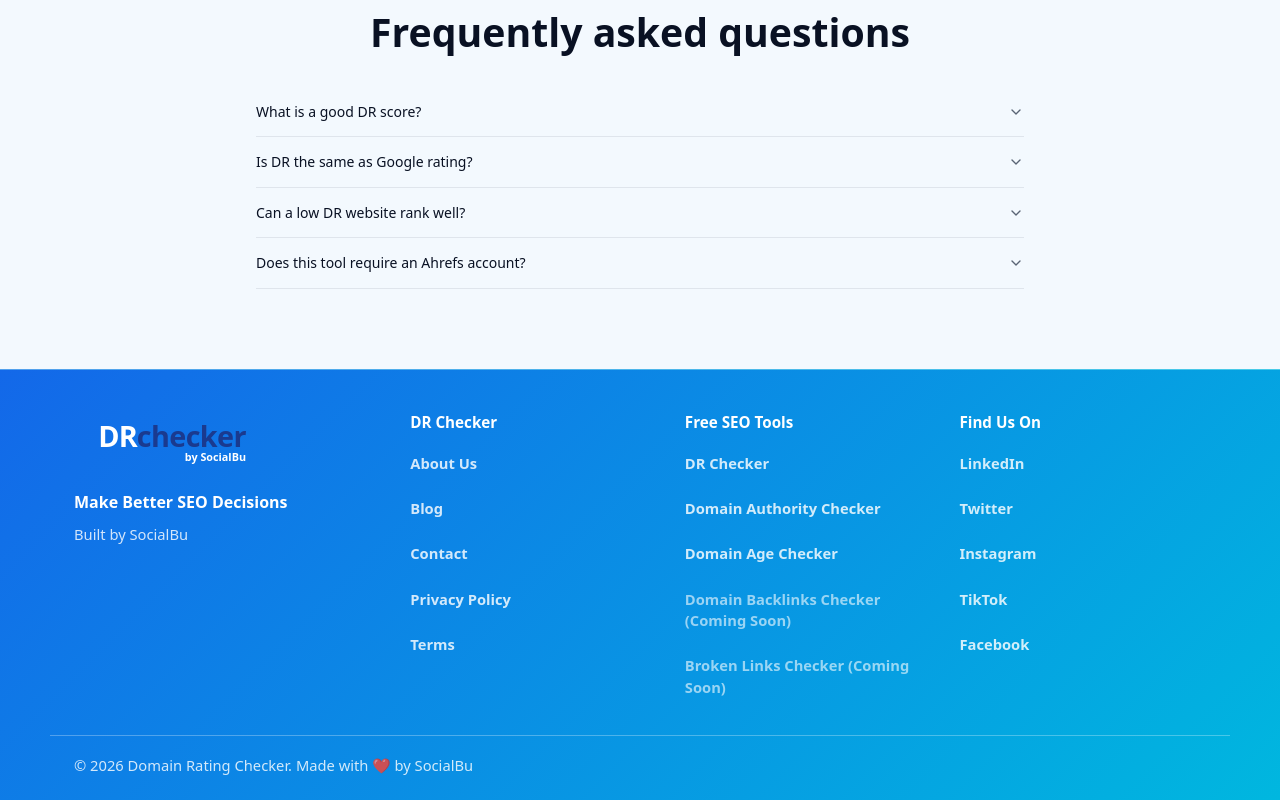
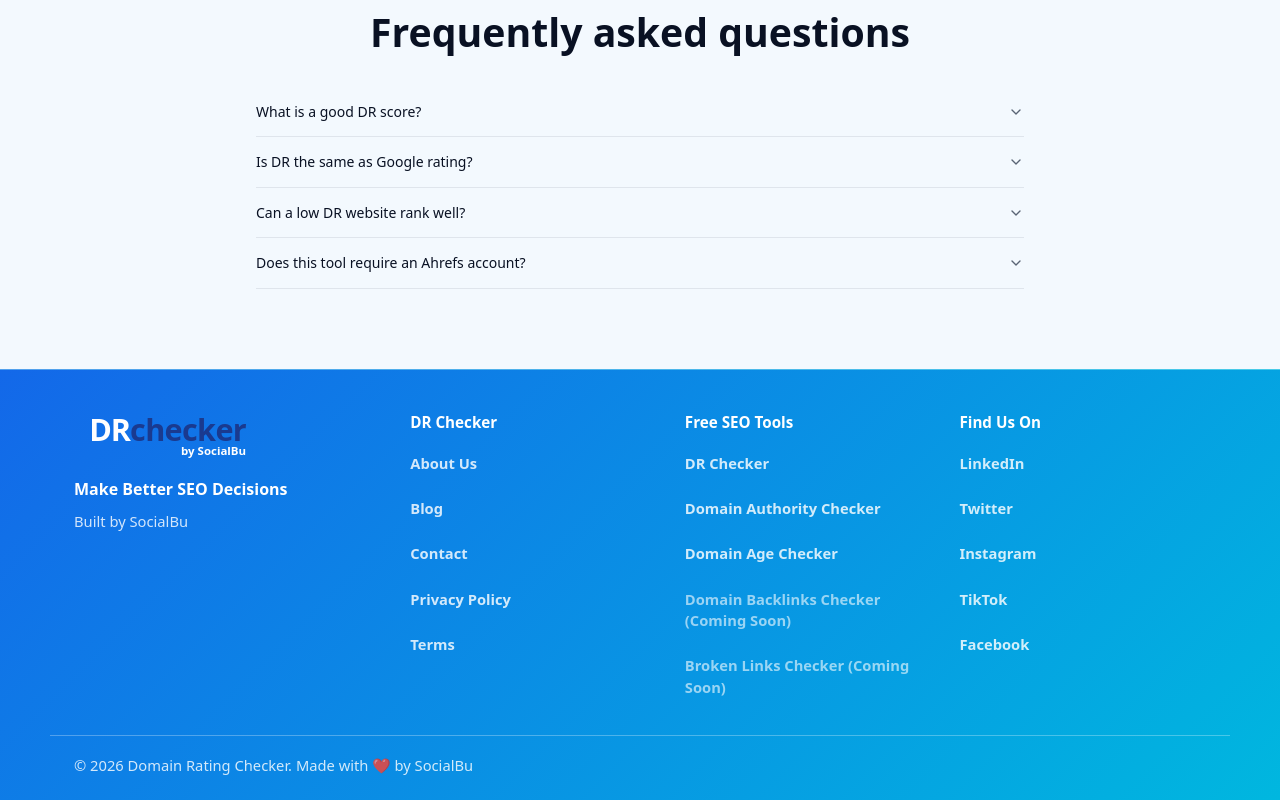
Before and after one commit to iamawaisyounas/free-dr-checker, a Next.js app: page / in a window 1280 px wide. Shown: the part 3447-4247 px from the top of the page. Built offline with nearby package versions, Linux system fonts and the light colour scheme.

Commit message:
Align footer logo with header logo

```diff
--- a/app/globals.css
+++ b/app/globals.css
@@ -146,9 +146,9 @@ a {
 
 .footer-logo-link {
   display: inline-flex;
-  width: min(212px, 100%);
-  border-radius: 8px;
-  padding: 8px 10px;
+  width: min(204px, 100%);
+  border-radius: 0;
+  padding: 0;
   background: transparent;
 }
 
```
